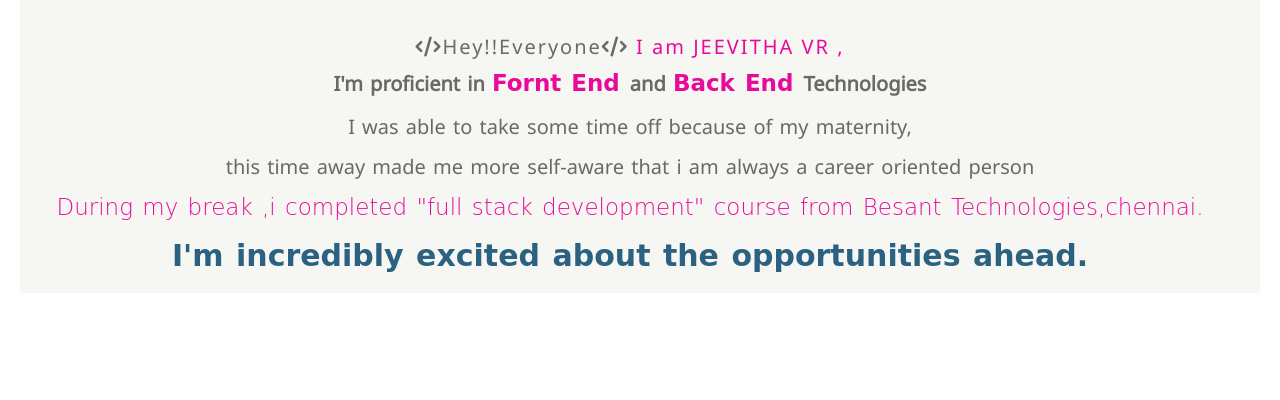
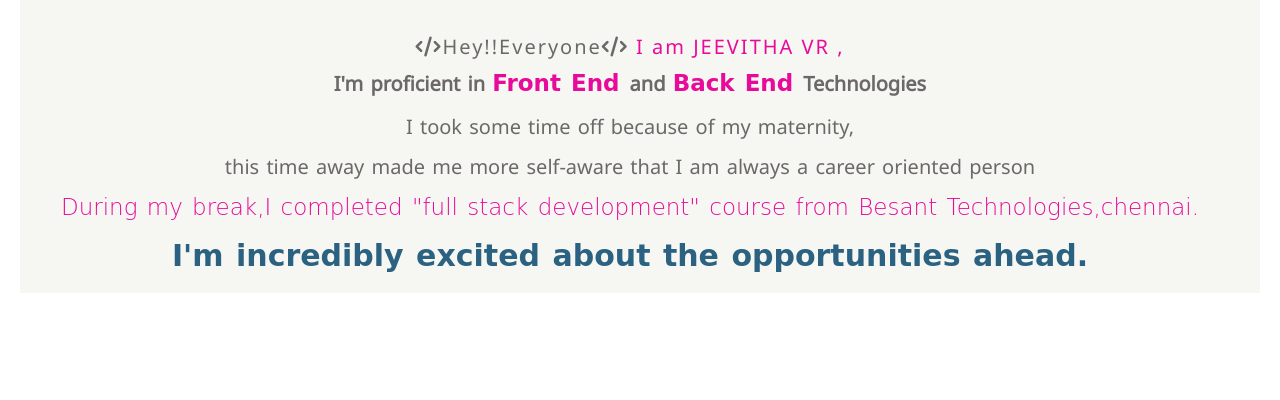
Before and after one commit to jeevitha1810/JeeviPortfolio, a plain HTML site: page index.html in a window 1280 px wide. Shown: the part 674-1074 px from the top of the page. Drawn offline with Linux system fonts and the light colour scheme.

Commit message:
initial code

```diff
--- a/index.html
+++ b/index.html
@@ -49,9 +49,9 @@
                     <p> <i class="fa-solid fa-code"></i>Hey!!Everyone<i class="fa-solid fa-code"></i><span> I am JEEVITHA VR ,</span></p>
                 </div>
             <div class="info">
-                <h3> I'm proficient in <span>Fornt End </span>and <span>Back End </span>Technologies </h3>
-                <p>I was able to take some time off because of my maternity,<br>this time away made me more self-aware that i am always a career oriented person<br>
-                  <span>During my break ,i completed "full stack development" course from Besant Technologies,chennai.</span></p>
+                <h3> I'm proficient in <span>Front End </span>and <span>Back End </span>Technologies </h3>
+                <p>I took some time off because of my maternity,<br>this time away made me more self-aware that I am always a career oriented person<br>
+                  <span>During my break,I completed "full stack development" course from Besant Technologies,chennai.</span></p>
                 <h6>I'm incredibly excited about the opportunities ahead.</h6>
             </div>
         </div>
```
